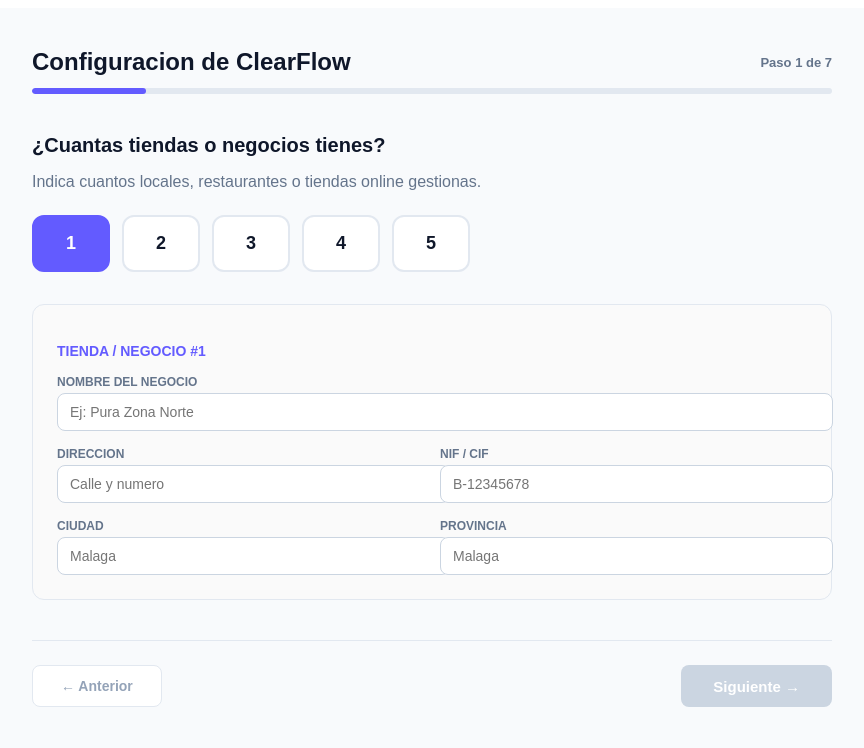
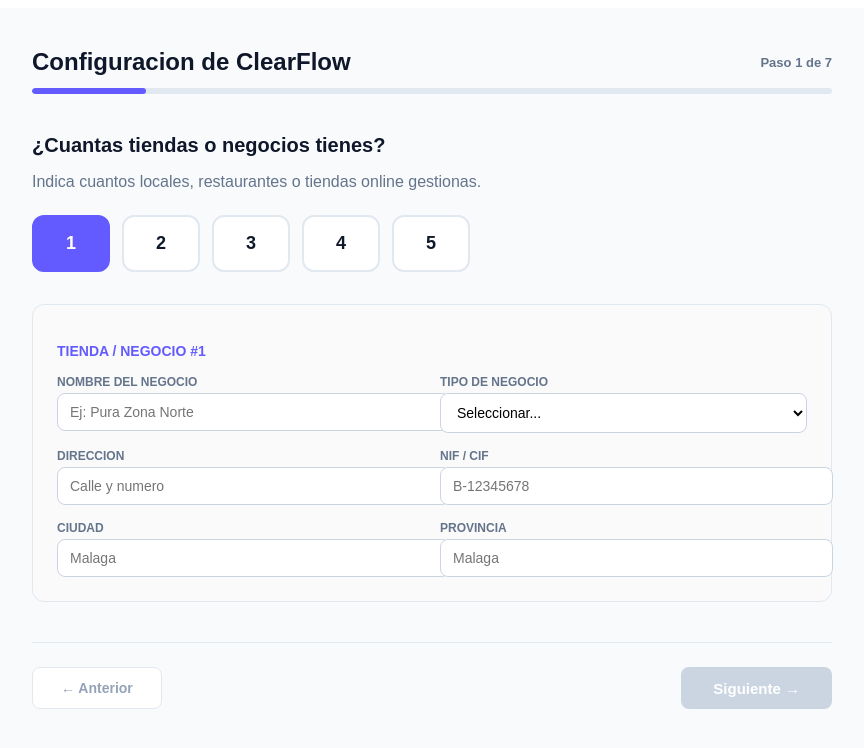
Before and after one commit to gerardobirkhofer-lab/clearflow-frontend, a React (Vite) app: page /setup-wizard in a window 1280 px wide. Shown: the top 748 px of the page, without its empty margins (208-1072 px from the left). Built offline with nearby package versions, Linux system fonts and the light colour scheme; sample sign-in values are in the browser's storage.

Commit message:
feat: agregar campo tipo de negocio al SetupWizard

```diff
--- a/src/pages/SetupWizard.tsx
+++ b/src/pages/SetupWizard.tsx
@@ -4,6 +4,7 @@
 interface Store {
   id: string;
   name: string;
+  type: string;
   address: string;
   nif: string;
   city: string;
@@ -34,7 +35,7 @@
   const navigate = useNavigate();
   const [step, setStep] = useState(1);
   const [storeCount, setStoreCount] = useState(1);
-  const [stores, setStores] = useState<Store[]>([{ id: '1', name: '', address: '', nif: '', city: '', province: '' }]);
+  const [stores, setStores] = useState<Store[]>([{ id: '1', name: '', type: '', address: '', nif: '', city: '', province: '' }]);
   const [selectedProviders, setSelectedProviders] = useState<string[]>([]);
   const [providerConfigs, setProviderConfigs] = useState<Record<string, ProviderConfig>>({});
   const [bankMode, setBankMode] = useState<'shared' | 'separate'>('shared');
@@ -94,7 +95,7 @@
     setStoreCount(count);
     const newStores: Store[] = [];
     for (let i = 0; i < count; i++) {
-      newStores.push(stores[i] || { id: String(i + 1), name: '', address: '', nif: '', city: '', province: '' });
+      newStores.push(stores[i] || { id: String(i + 1), name: '', type: '', address: '', nif: '', city: '', province: '' });
     }
     setStores(newStores);
   };
@@ -217,9 +218,24 @@
                   Tienda / Negocio #{i + 1}
                 </h3>
                 <div style={{ display: 'grid', gap: 16 }}>
-                  <div>
-                    <label style={{ display: 'block', fontSize: 12, fontWeight: 600, color: '#64748b', marginBottom: 4, textTransform: 'uppercase' }}>Nombre del negocio</label>
-                    <input value={store.name} onChange={e => updateStore(i, 'name', e.target.value)} placeholder="Ej: Pura Zona Norte" style={{ width: '100%', padding: '10px 12px', borderRadius: 8, border: '1px solid #cbd5e1', fontSize: 14 }} />
+                  <div style={{ display: 'grid', gridTemplateColumns: '1fr 1fr', gap: 16 }}>
+                    <div>
+                      <label style={{ display: 'block', fontSize: 12, fontWeight: 600, color: '#64748b', marginBottom: 4, textTransform: 'uppercase' }}>Nombre del negocio</label>
+                      <input value={store.name} onChange={e => updateStore(i, 'name', e.target.value)} placeholder="Ej: Pura Zona Norte" style={{ width: '100%', padding: '10px 12px', borderRadius: 8, border: '1px solid #cbd5e1', fontSize: 14 }} />
+                    </div>
+                    <div>
+                      <label style={{ display: 'block', fontSize: 12, fontWeight: 600, color: '#64748b', marginBottom: 4, textTransform: 'uppercase' }}>Tipo de negocio</label>
+                      <select value={store.type} onChange={e => updateStore(i, 'type', e.target.value)} style={{ width: '100%', padding: '10px 12px', borderRadius: 8, border: '1px solid #cbd5e1', fontSize: 14, background: 'white' }}>
+                        <option value="">Seleccionar...</option>
+                        <option value="restaurant">Restaurante fisico</option>
+                        <option value="bar">Bar / Cafeteria</option>
+                        <option value="online">Tienda online</option>
+                        <option value="delivery">Delivery / Takeaway</option>
+                        <option value="retail">Tienda fisica</option>
+                        <option value="service">Servicios profesionales</option>
+                        <option value="other">Otro</option>
+                      </select>
+                    </div>
                   </div>
                   <div style={{ display: 'grid', gridTemplateColumns: '1fr 1fr', gap: 16 }}>
                     <div>
```
